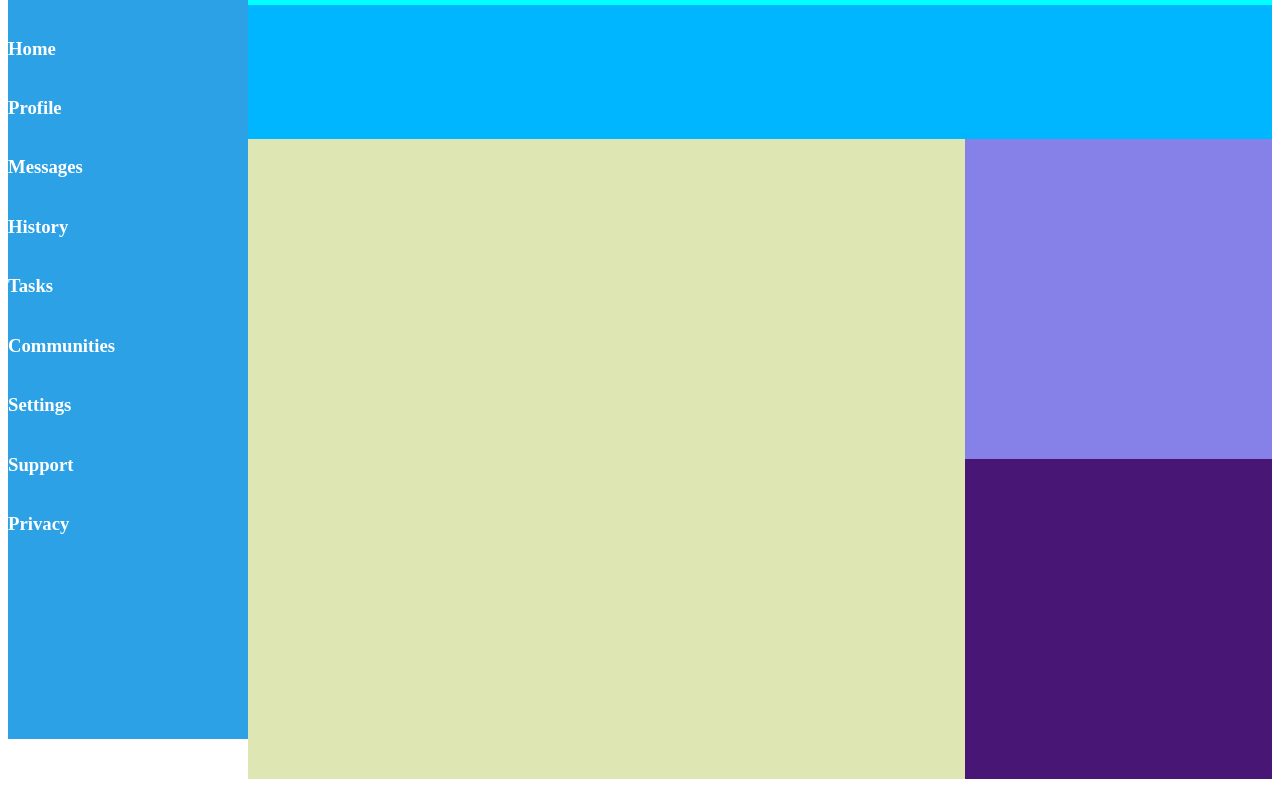
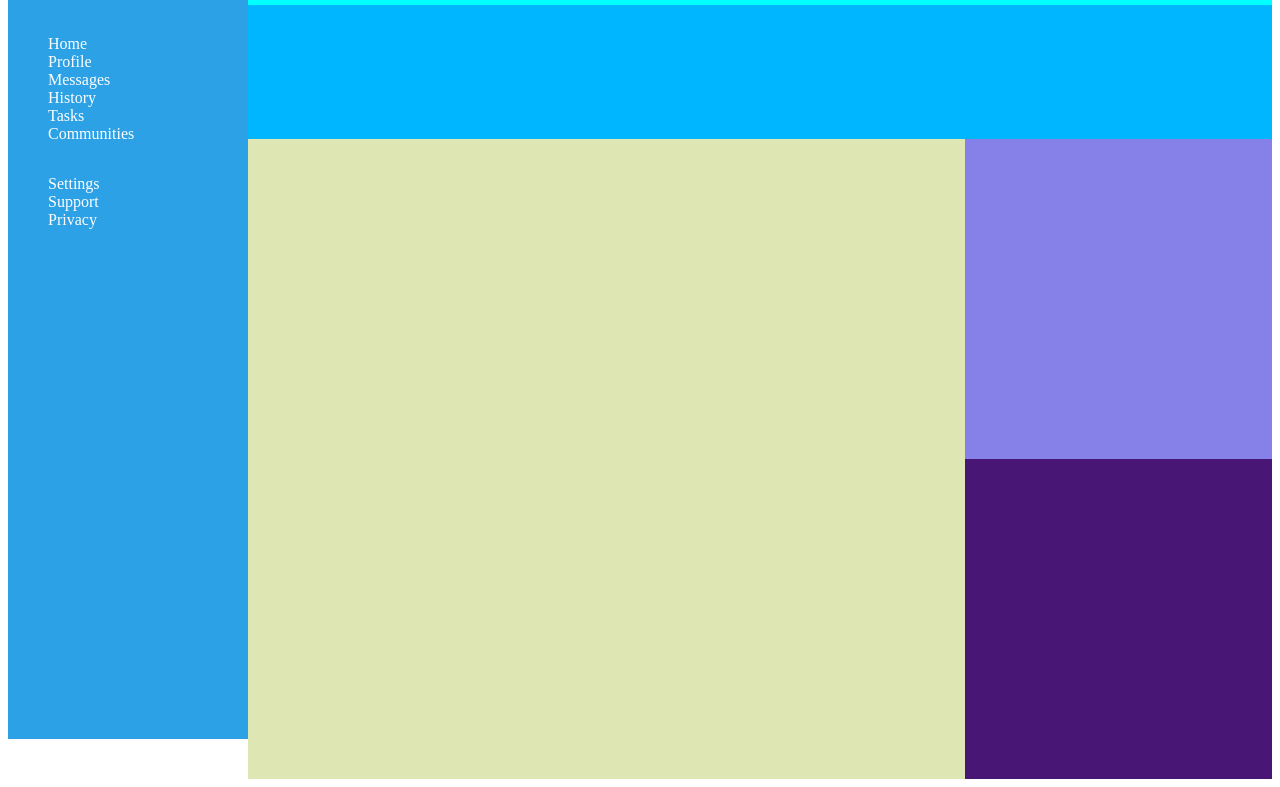
Before and after one commit to kaz9112/TOP-admin-dash, a plain HTML site: page index.html in a window 1280 px wide. Shown: the part 69-856 px from the top of the page. Drawn offline with Linux system fonts and the light colour scheme.

Commit message:
convert the div sidebar menu into list

```diff
--- a/index.html
+++ b/index.html
@@ -10,23 +10,24 @@
 <body>
     <div class="menu-section">
         <div class="menu-upper">
-
             <h1>kontol</h1>
         </div>
-        <div class="menu-mid">
-            <div class="menu-item"><h3>Home</h3></div>
-            <div class="menu-item"><h3>Profile</h3></div>
-            <div class="menu-item"><h3>Messages</h3></div>
-            <div class="menu-item"><h3>History</h3></div>
-            <div class="menu-item"><h3>Tasks</h3></div>
-            <div class="menu-item"><h3>Communities</h3></div>
 
-        </div>
-        <div class="menu-lower">
-            <div class="menu-item"><h3>Settings</h3></div>
-            <div class="menu-item"><h3>Support</h3></div>
-            <div class="menu-item"><h3>Privacy</h3></div>
-        </div>
+        <ul class="menu-mid">
+            <li class="menu-item">Home</li>
+            <li class="menu-item">Profile</li>
+            <li class="menu-item">Messages</li>
+            <li class="menu-item">History</li>
+            <li class="menu-item">Tasks</li>
+            <li class="menu-item">Communities</li>
+        </ul>
+
+        <ul class="menu-lower">
+            <li class="menu-item">Settings</li>
+            <li class="menu-item">Support</li>
+            <li class="menu-item">Privacy</li>
+        </ul>
+
     </div>
 
     <div class="main">
```
Also changed, not shown: icon/home.svg (added).
